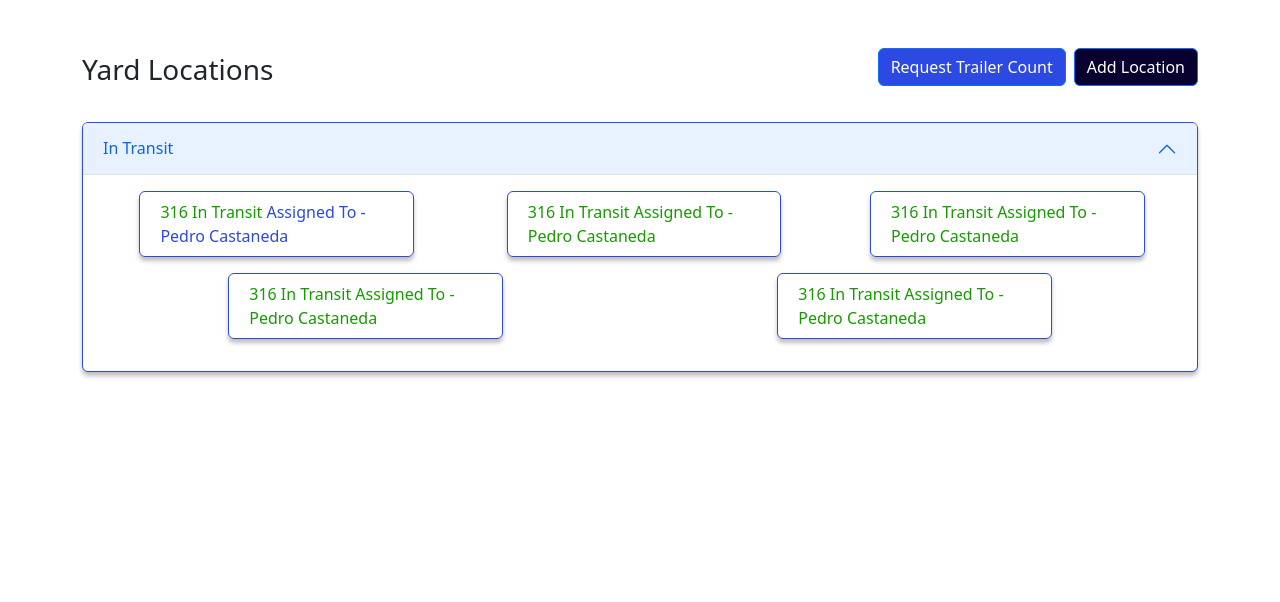
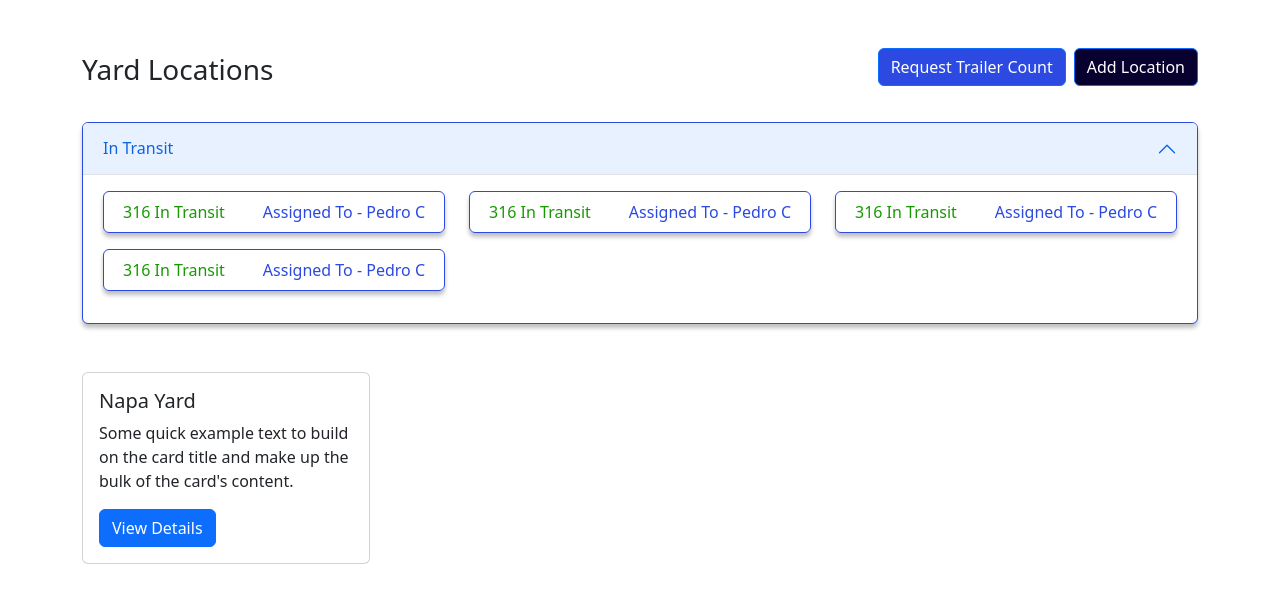
Before and after one commit to rooted92/frontendFF, a React (Create React App) app: page /DispatchDashboard in a window 1280 px wide. Shown: the top 602 px of the page. Built offline with nearby package versions, Linux system fonts and the light colour scheme; a web font is replaced by a local one.

Commit message:
Accordion template is ready. Began location cards

```diff
--- a/src/App.tsx
+++ b/src/App.tsx
@@ -13,6 +13,7 @@ function App() {
       <Routes>
         <Route path='/' element={<SignIn />}></Route>
         <Route path='/SignUp' element={<SignUp />} />
+
         <Route path='DispatchDashboard' element={<DispatchDashboard />} />
       </Routes>
     </BrowserRouter >
--- a/src/components/dispatcheraccount/DispatchDashboard.tsx
+++ b/src/components/dispatcheraccount/DispatchDashboard.tsx
@@ -1,6 +1,6 @@
 import React from "react";
 import Footer from "../FooterComponent";
-import { Button, Col, Container, Row, Accordion } from "react-bootstrap";
+import { Button, Col, Container, Row, Accordion, Card } from "react-bootstrap";
 import '../../App.css';
 
 const DispatchDashboard = () => {
@@ -18,32 +18,52 @@ const DispatchDashboard = () => {
                         <Button className="darkBlueBG">Add Location</Button>
                     </Col>
                 </Row>
+                {/* Accordion to view trailers currently in transit */}
                 <Row>
                     <Col className="col-12">
                         <Accordion defaultActiveKey="0">
                             <Accordion.Item eventKey="0">
                                 <Accordion.Header>In Transit</Accordion.Header>
                                 <Accordion.Body>
-                                    <Row className="d-flex justify-content-around">
-                                        <Col className="col-3 mx-1 trailerInTransit rounded mb-3 align-self-center">
-                                            <p className="m-0 p-2">316 In Transit <span className="blueText">Assigned To - Pedro Castaneda</span></p>
+                                    <Row className="d-flex justify-content-start">
+                                        <Col className="col-4 mb-3 align-self-center">
+                                            <div className="trailerInTransit rounded d-flex justify-content-around">
+                                                <p className="m-0 p-2">316 In Transit </p><span className="blueText m-0 p-2">Assigned To - Pedro C</span>
+                                            </div>
                                         </Col>
-                                        <Col className="col-3 trailerInTransit rounded mb-3">
-                                            <p className="m-0 p-2">316 In Transit <span>Assigned To - Pedro Castaneda</span></p>
+                                        <Col className="col-4 mb-3 align-self-center">
+                                            <div className="trailerInTransit rounded d-flex justify-content-around">
+                                                <p className="m-0 p-2">316 In Transit </p><span className="blueText m-0 p-2">Assigned To - Pedro C</span>
+                                            </div>
                                         </Col>
-                                        <Col className="col-3 trailerInTransit rounded mb-3">
-                                            <p className="m-0 p-2">316 In Transit <span>Assigned To - Pedro Castaneda</span></p>
+                                        <Col className="col-4 mb-3 align-self-center">
+                                            <div className="trailerInTransit rounded d-flex justify-content-around">
+                                                <p className="m-0 p-2">316 In Transit </p><span className="blueText m-0 p-2">Assigned To - Pedro C</span>
+                                            </div>
                                         </Col>
-                                        <Col className="col-3 trailerInTransit rounded mb-3">
-                                            <p className="m-0 p-2">316 In Transit <span>Assigned To - Pedro Castaneda</span></p>
-                                        </Col>
-                                        <Col className="col-3 trailerInTransit rounded mb-3">
-                                            <p className="m-0 p-2">316 In Transit <span>Assigned To - Pedro Castaneda</span></p>
+                                        <Col className="col-4 mb-3 align-self-center">
+                                            <div className="trailerInTransit rounded d-flex justify-content-around">
+                                                <p className="m-0 p-2">316 In Transit </p><span className="blueText m-0 p-2">Assigned To - Pedro C</span>
+                                            </div>
                                         </Col>
                                     </Row>
                                 </Accordion.Body>
                             </Accordion.Item>
                         </Accordion>
+                    </Col>
+                </Row>
+                <Row className="mt-5 d-flex justify-content-start">
+                    <Col className="col-3">
+                        <Card style={{ width: '18rem' }}>
+                            <Card.Body>
+                                <Card.Title>Napa Yard</Card.Title>
+                                <Card.Text>
+                                    Some quick example text to build on the card title and make up the
+                                    bulk of the card's content.
+                                </Card.Text>
+                                <Button variant="primary">View Details</Button>
+                            </Card.Body>
+                        </Card>
                     </Col>
                 </Row>
             </Container>
```
